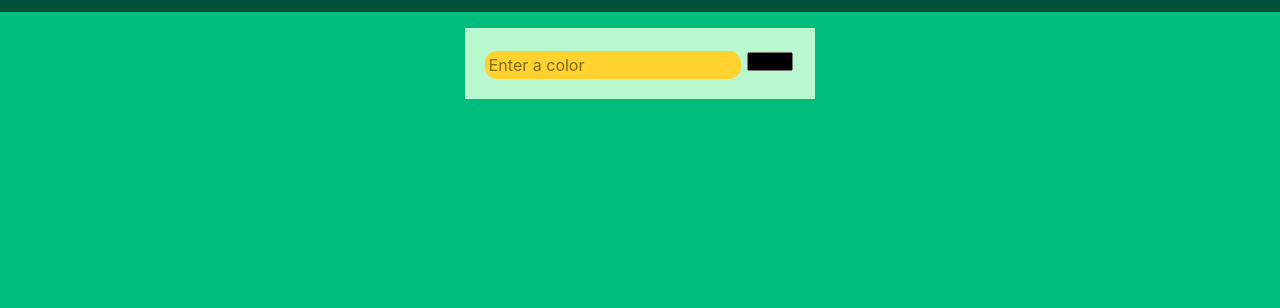
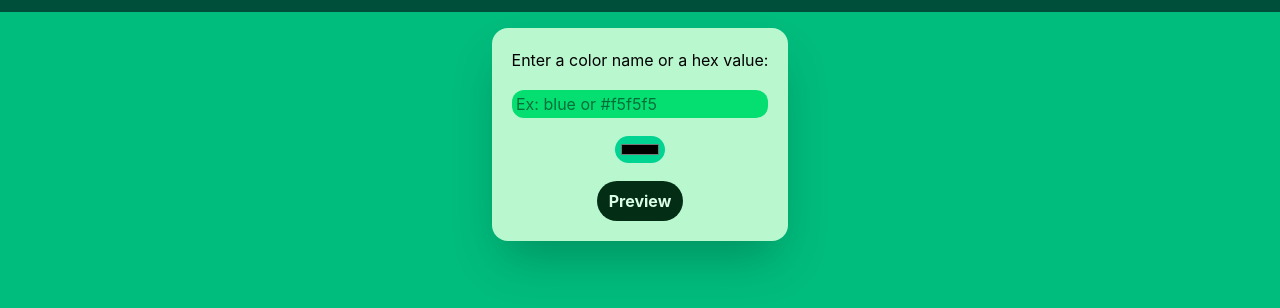
Before and after one commit to duebenpresleylewis/picky, a website built with Vite: page index.html in a window 1280 px wide. Shown: the part 60-368 px from the top of the page. Built offline with nearby package versions, Linux system fonts and the light colour scheme.

Commit message:
design done

```diff
--- a/index.html
+++ b/index.html
@@ -24,13 +24,36 @@
       ></a>
     </header>
 
-    <main id="main-container" class="flex flex-col justify-center items-center p-4">
-      <div class="search-container bg-green-200 p-5 flex justify-between items-center">
-        <form action="">
-          <input type="text" placeholder="Enter a color" class="bg-amber-300 rounded-xl py-0.5 px-1">
+    <main
+      id="main-container"
+      class="flex flex-col justify-center items-center p-4"
+    >
+      <div
+        class="search-container bg-green-200 p-5 flex justify-between items-center shadow-2xl rounded-2xl"
+      >
+        <form
+          action=""
+          class="flex flex-col justify-center items-center gap-4.5"
+        >
+          <label name="usercolor">Enter a color name or a hex value:</label>
+          <input
+            type="text"
+            placeholder="Ex: blue or #f5f5f5"
+            class="bg-green-400 rounded-xl py-0.5 px-1"
+          />
           <!-- if selected from color picker insert the value into above input statement -->
 
-          <input type="color" title="color picker" class="inline-block rounded-full cursor-pointer">
+          <input
+            type="color"
+            title="color picker"
+            class="inline-block rounded-full cursor-pointer bg-emerald-400 px-1 py-1"
+          />
+
+          <button
+            class="bg-green-950 text-green-100 py-2 px-3 rounded-full font-bold cursor-pointer hover:bg-emerald-800 focus:outline-2 focus:outline-offset-2 focus:outline-emerald-800 active:bg-emerald-700"
+          >
+            Preview
+          </button>
         </form>
       </div>
     </main>
```
